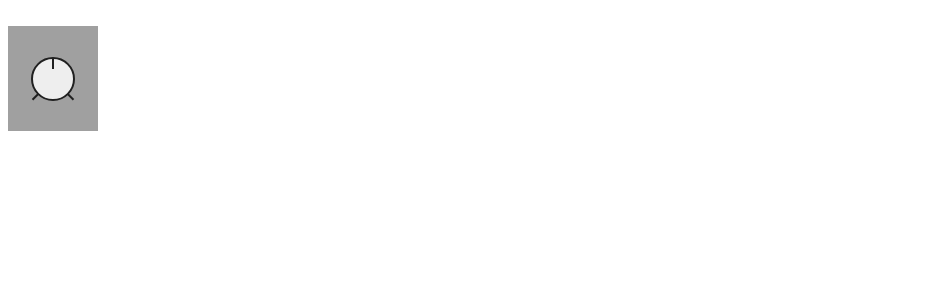
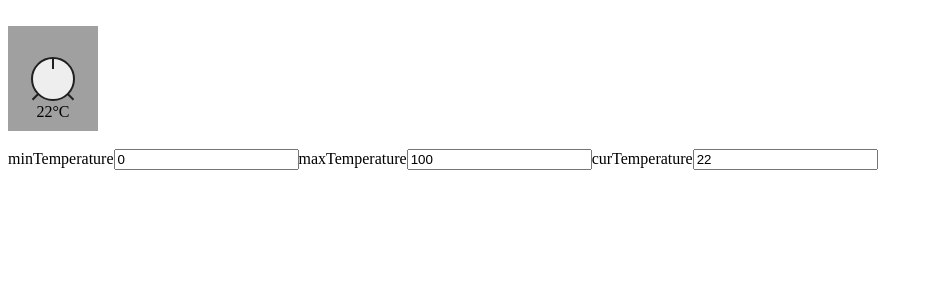
Before and after one commit to ilya-sens/thermometer-widget, an Angular app: page / in a window 1280 px wide. Shown: the top 300 px of the page, without its empty margins (0-933 px from the left). Built offline with nearby package versions, Linux system fonts and the light colour scheme.

Commit message:
feat: temperature fields, passing to thermometer.component

```diff
--- a/src/app/app.component.html
+++ b/src/app/app.component.html
@@ -1 +1,15 @@
-<thermometer/>
+<thermometer
+  [minTemperature]="minTemperature"
+  [maxTemperature]="maxTemperature"
+  [curTemperature]="curTemperature"/>
+
+<form [formGroup]="form">
+  <label for="minTemperature">minTemperature</label>
+  <input id="minTemperature" formControlName="minTemperature" type="number">
+
+  <label for="maxTemperature">maxTemperature</label>
+  <input id="maxTemperature" formControlName="maxTemperature" type="number">
+
+  <label for="curTemperature">curTemperature</label>
+  <input id="curTemperature" formControlName="curTemperature" type="number">
+</form>
--- a/src/app/app.component.ts
+++ b/src/app/app.component.ts
@@ -1,10 +1,43 @@
-import { Component } from '@angular/core';
+import { Component, OnInit } from '@angular/core';
+import { FormBuilder, FormGroup, Validators } from '@angular/forms';
+import { debounceTime, distinctUntilChanged } from 'rxjs';
 
 @Component({
   selector: 'app-root',
   templateUrl: './app.component.html',
   styleUrls: ['./app.component.scss']
 })
-export class AppComponent {
-  title = 'temperature-component';
+export class AppComponent implements OnInit {
+  minTemperature = 0;
+  maxTemperature = 100;
+  curTemperature = 22;
+
+  form: FormGroup;
+
+  constructor(private formBuilder: FormBuilder) {
+    this.form = this.formBuilder.group({
+      minTemperature: [this.minTemperature, Validators.required],
+      maxTemperature: [this.maxTemperature, Validators.required],
+      curTemperature: [this.curTemperature, Validators.required],
+    });
+  }
+
+  ngOnInit() {
+    this.form.valueChanges
+      .pipe(
+        debounceTime(200),
+        distinctUntilChanged()
+      ).subscribe(it => {
+        if (it.minTemperature !== undefined) {
+          this.minTemperature = it.minTemperature;
+        }
+        if (it.maxTemperature !== undefined) {
+          this.maxTemperature = it.maxTemperature;
+        }
+        if (it.curTemperature !== undefined) {
+          this.curTemperature = it.curTemperature;
+        }
+      }
+    );
+  }
 }
--- a/src/app/thermometer/thermometer.component.html
+++ b/src/app/thermometer/thermometer.component.html
@@ -2,4 +2,5 @@
   <div class="thermometer-display"></div>
   <div class="thermometer-feet"></div>
   <div class="thermometer-arrow-head"></div>
+  <div class="current-temperature">{{ curTemperature }}°C</div>
 </div>
--- a/src/app/thermometer/thermometer.component.scss
+++ b/src/app/thermometer/thermometer.component.scss
@@ -55,3 +55,8 @@ $feet-radius: math.floor(math.sqrt(2 * $display-radius-number * $display-radius-
     z-index: 2;
   }
 }
+
+.current-temperature {
+  position: absolute;
+  bottom: 10px;
+}
--- a/src/app/thermometer/thermometer.component.ts
+++ b/src/app/thermometer/thermometer.component.ts
@@ -1,4 +1,4 @@
-import { Component } from '@angular/core';
+import { Component, Input } from '@angular/core';
 
 @Component({
   selector: 'thermometer',
@@ -7,4 +7,7 @@ import { Component } from '@angular/core';
   standalone: true
 })
 export class ThermometerComponent {
+  @Input() minTemperature = 0;
+  @Input() maxTemperature = 0;
+  @Input() curTemperature = 0;
 }
```
Also changed, not shown: src/app/app.module.ts (+6 -4 lines).
